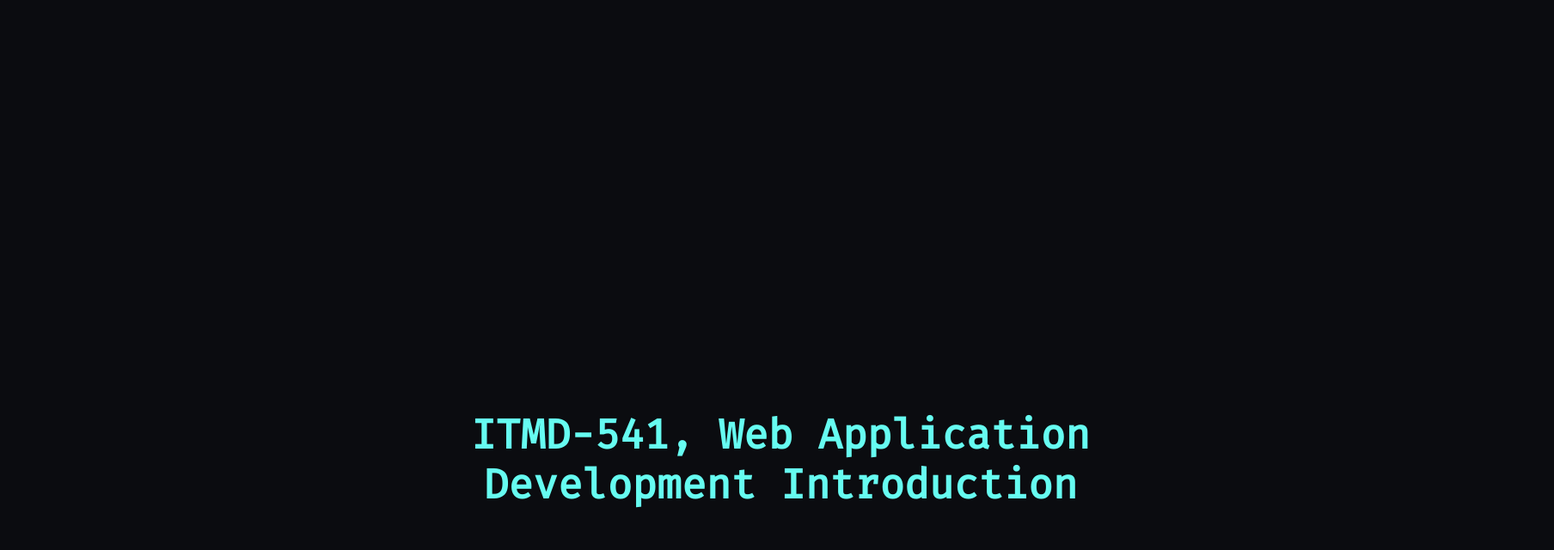
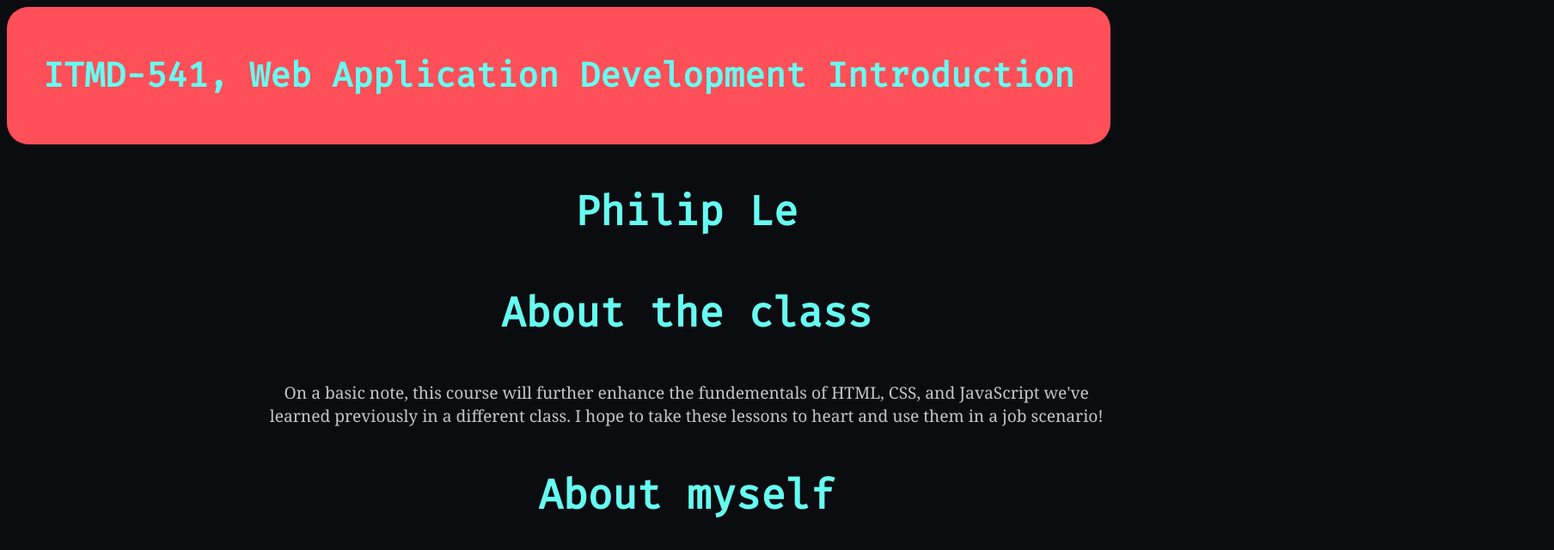
Before and after one commit to ITMD-541-02/Lab-1, a plain HTML site: page index.html in a window 1280 px wide. Shown: the top 640 px of the page at 86% size, 1808 px wide, since content can reach past the window. Drawn offline with Linux system fonts and the light colour scheme.

Commit message:
Fixed margin error and adding boxes borders squares stuff

```diff
--- a/css/style.css
+++ b/css/style.css
@@ -6,8 +6,12 @@
     background-color: #0b0c10;
 }
 
-.header{
-    overflow: hidden; height: 0px; width: 0px;
+#main-navbar{
+    background-color: #FF4F58FF;
+    overflow:hidden;
+    border-radius: 25px;
+    padding: 10px;
+    width: 100%;
 }
 
 h1,h2,h3{
@@ -20,7 +24,7 @@
 .body{
     font-family: 'Georgia', serif;
     font-size: 120%;
+    margin-left: 23%;
     width: 1000px;
-    padding: 400px;
     color: #c5c6c7;
 }
--- a/index.html
+++ b/index.html
@@ -9,10 +9,10 @@
   <title>Philip Le</title>
 </head>
 <body>
+  <nav id="main-navbar">
+    <h1>ITMD-541, Web Application Development Introduction</h1>
+  </nav>
   <section class ="body">
-    <p class="header">
-      <h1>ITMD-541, Web Application Development Introduction</h1>
-    </p>
     <h1>Philip Le</h1>
     <h2>About the class</h2>
     <p>On a basic note, this course will further enhance the fundementals of HTML, CSS, and JavaScript we've learned previously in a different class. I hope to take these lessons to heart and use them in a job scenario!</p>
```
